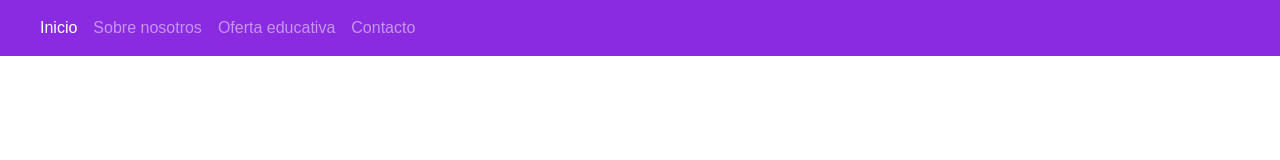
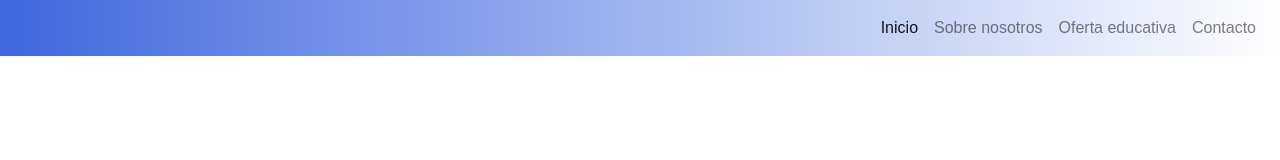
Before and after one commit to Z3V3L/BBS-FBA_webpage, a plain HTML site: page index.html in a window 1280 px wide. Drawn offline with nearby package versions, Linux system fonts and the light colour scheme.

Commit message:
navbar-complete

```diff
--- a/index.html
+++ b/index.html
@@ -22,7 +22,7 @@
     </head>
     <body>
         <header>
-            <nav class="navbar navbar-expand-lg navbar-dark bg-custom">
+            <nav class="navbar navbar-expand-md navbar-light bg-custom">
                 <a class="navbar-brand" href="#"></a>
                 <button class="navbar-toggler" type="button" data-toggle="collapse" data-target="#navbarNavAltMarkup" aria-controls="navbarNavAltMarkup" aria-expanded="false" aria-label="Toggle navigation">
                     <span class="navbar-toggler-icon"></span>
--- a/style.css
+++ b/style.css
@@ -3,19 +3,20 @@
 }
 
 /* Palette
-    white: #f1f3de;
-    pink: #eb8f8f;
-    red: #ec0101;
-    dark red: #cd0a0a;
+    pink: #E953D1;
+    Orange: #ffad5b;
+    Blue: #4068DF;
+    Cyan: #8EA7EF;
 */
 
 /* --- Navbar --- */
 
 .bg-custom {
-    background-color: blueviolet;
+    background: linear-gradient(to right, #4068DF, white);
 
 }
 
-body {
 
+#navbarNavAltMarkup {
+    justify-content: end;
 }
```
